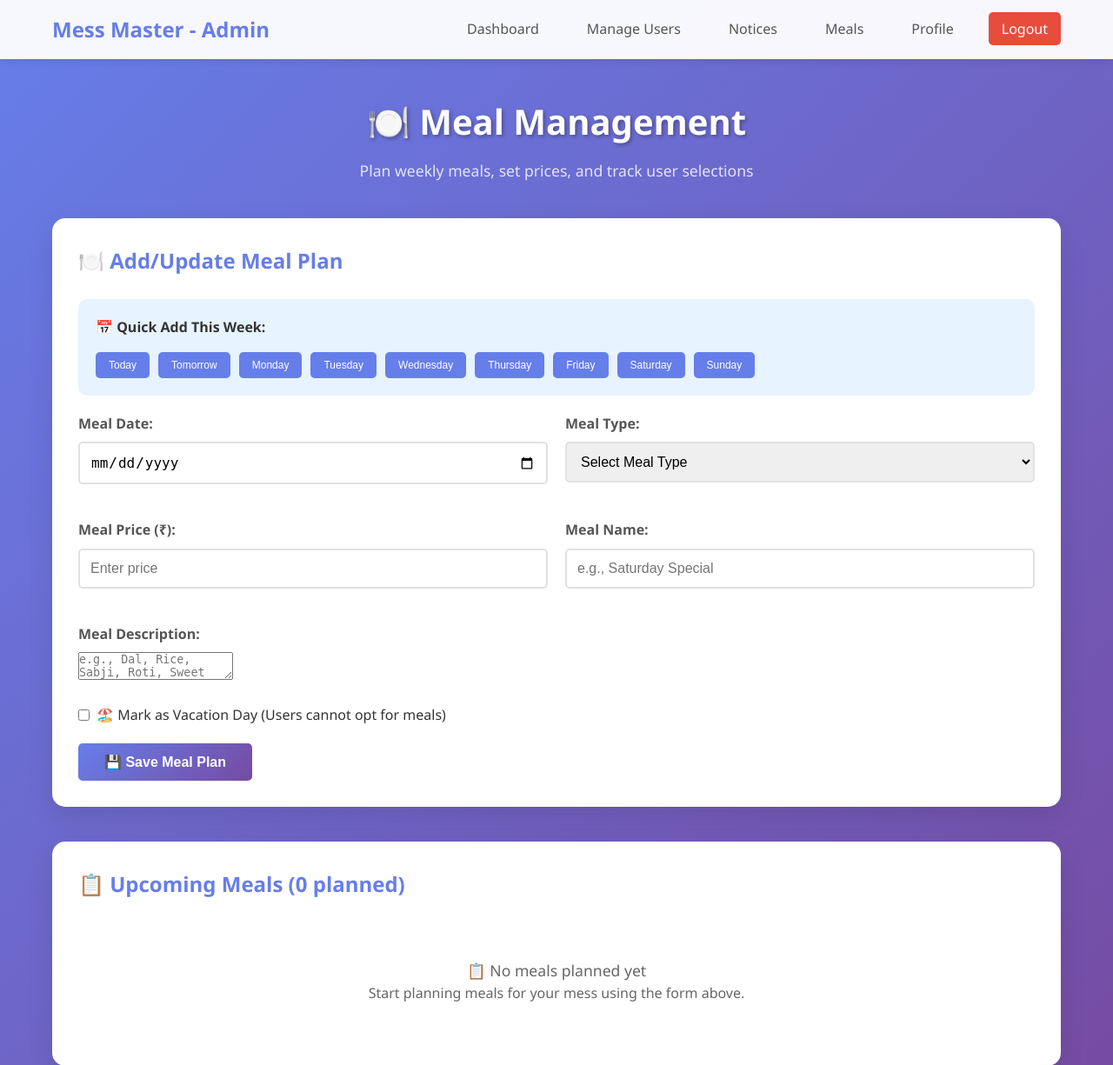
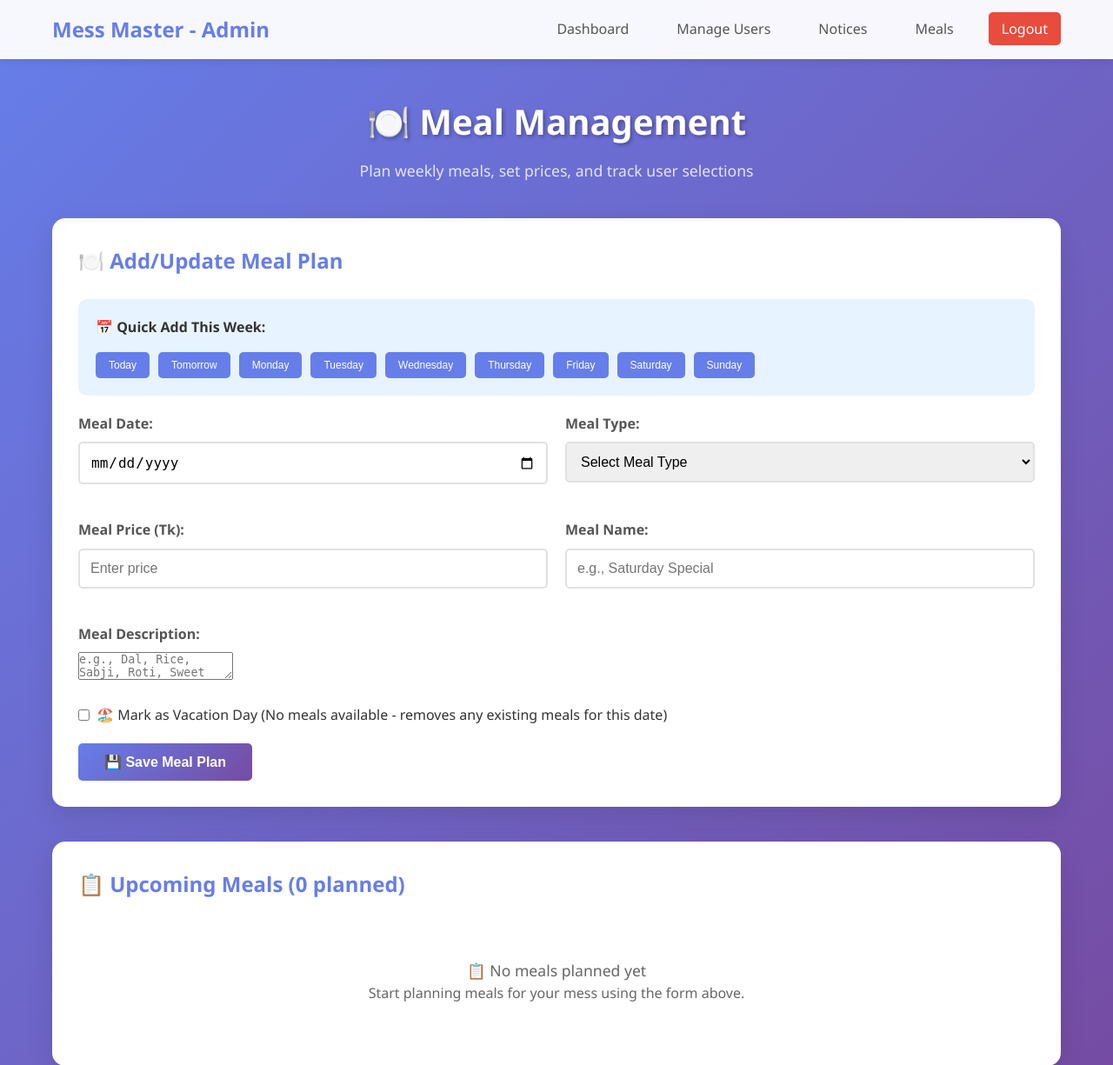
Before and after one commit to shailasnigdha/mess_master, a PHP site: page /admin_meals.php in a window 1280 px wide. Shown: the top 1225 px of the page at 87% size. Run offline with PHP 8.4, Linux system fonts and the light colour scheme; a user stored in the database is signed in; tables that the repository leaves empty hold one stand-in row (values such as "Sample post").

Commit message:
feat: vacation restrictions + Tk currency

```diff
--- a/admin_meals.php
+++ b/admin_meals.php
@@ -17,15 +17,47 @@
     $is_vacation = isset($_POST['is_vacation']) ? 1 : 0;
 
     if (!empty($meal_date) && !empty($meal_type) && !empty($meal_name) && $meal_price > 0) {
+        // Check if there's already a vacation day on this date
+        $vacation_check = $conn->prepare("SELECT id FROM meal_plans WHERE meal_date = ? AND is_vacation_day = 1 LIMIT 1");
+        $vacation_check->bind_param("s", $meal_date);
+        $vacation_check->execute();
+        $vacation_result = $vacation_check->get_result();
+
+        if ($vacation_result->num_rows > 0 && !$is_vacation) {
+            // There's already a vacation day on this date and user is trying to add a regular meal
+            $error = "Cannot add meals on vacation days. " . date('F j, Y', strtotime($meal_date)) . " is marked as a vacation day.";
+            $vacation_check->close();
+        } else {
+            $vacation_check->close();
+
+            // If marking as vacation, prevent adding regular meals for same date
+            if ($is_vacation) {
+                // Remove any existing regular meals for this date
+                $cleanup_stmt = $conn->prepare("DELETE FROM meal_plans WHERE meal_date = ? AND is_vacation_day = 0");
+                $cleanup_stmt->bind_param("s", $meal_date);
+                $cleanup_stmt->execute();
+                $cleanup_stmt->close();
+
+                // Add vacation day entry (only one vacation entry per date)
+                $stmt = $conn->prepare("INSERT INTO meal_plans (meal_date, meal_type, meal_name, meal_description, meal_price, is_vacation_day) VALUES (?, 'VACATION', 'Vacation Day', 'No meals available - Vacation day', 0, 1) ON DUPLICATE KEY UPDATE meal_name = 'Vacation Day', meal_description = 'No meals available - Vacation day', meal_price = 0, is_vacation_day = 1");
+                $stmt->bind_param("s", $meal_date);
+            } else {
+                // Regular meal addition
                 $stmt = $conn->prepare("INSERT INTO meal_plans (meal_date, meal_type, meal_name, meal_description, meal_price, is_vacation_day) VALUES (?, ?, ?, ?, ?, ?) ON DUPLICATE KEY UPDATE meal_name = VALUES(meal_name), meal_description = VALUES(meal_description), meal_price = VALUES(meal_price), is_vacation_day = VALUES(is_vacation_day)");
                 $stmt->bind_param("ssssdi", $meal_date, $meal_type, $meal_name, $meal_description, $meal_price, $is_vacation);
+            }
 
             if ($stmt->execute()) {
+                if ($is_vacation) {
+                    $success = date('F j, Y', strtotime($meal_date)) . " has been marked as vacation day. All meals for this date have been removed.";
+                } else {
                     $success = "$meal_type meal for " . date('F j, Y', strtotime($meal_date)) . " has been saved successfully!";
+                }
             } else {
                 $error = "Error saving meal plan. Please try again.";
             }
             $stmt->close();
+        }
     } else {
         $error = "Please fill in all required fields with valid data.";
     }
@@ -222,7 +254,6 @@
                 <li><a href="admin_manage_users.php">Manage Users</a></li>
                 <li><a href="admin_notices.php">Notices</a></li>
                 <li><a href="admin_meals.php">Meals</a></li>
-                <li><a href="admin_profile.php">Profile</a></li>
                 <li><a href="logout.php" class="logout-link">Logout</a></li>
             </ul>
         </div>
@@ -284,7 +315,7 @@
 
                 <div class="form-row">
                     <div class="form-group">
-                        <label for="meal_price">Meal Price (₹):</label>
+                        <label for="meal_price">Meal Price (Tk):</label>
                         <input type="number" id="meal_price" name="meal_price" step="0.50" min="1" placeholder="Enter price" required
                                value="<?php echo htmlspecialchars($_POST['meal_price'] ?? ''); ?>">
                     </div>
@@ -305,7 +336,7 @@
 
                 <div class="checkbox-group">
                     <input type="checkbox" id="is_vacation" name="is_vacation" <?php echo (isset($_POST['is_vacation']) ? 'checked' : ''); ?>>
-                    <label for="is_vacation">🏖️ Mark as Vacation Day (Users cannot opt for meals)</label>
+                    <label for="is_vacation">🏖️ Mark as Vacation Day (No meals available - removes any existing meals for this date)</label>
                 </div>
 
                 <button type="submit" name="add_meal" class="login-btn" style="width: auto; padding: 12px 30px; margin-top: 20px;">
@@ -336,11 +367,11 @@
                         </div>
                         <?php endif; ?>
                         <div class="meal-stats">
-                            <span class="stat-badge price-badge">₹<?= number_format($meal['meal_price'], 2) ?></span>
+                            <span class="stat-badge price-badge">Tk <?= number_format($meal['meal_price'], 2) ?></span>
                             <?php if ($meal['is_vacation_day']): ?>
                                 <span class="stat-badge vacation-badge">🏖️ Vacation Day</span>
                             <?php else: ?>
-                                <span class="stat-badge users-badge">👥 <?= $meal['users_opted_in'] ?> users opted in</span>
+                                <span class="stat-badge users-badge">👥 <?= $meal['users_opted_in'] ?> users turned on</span>
                             <?php endif; ?>
                         </div>
                     </div>
@@ -412,6 +443,60 @@
 
         document.getElementById('meal_date').addEventListener('change', updateMealName);
         document.getElementById('meal_type').addEventListener('change', updateMealName);
+
+        // Handle vacation day checkbox
+        function toggleVacationFields() {
+            const vacationCheckbox = document.getElementById('is_vacation');
+            const mealTypeField = document.getElementById('meal_type');
+            const mealNameField = document.getElementById('meal_name');
+            const mealDescField = document.getElementById('meal_description');
+            const mealPriceField = document.getElementById('meal_price');
+
+            if (vacationCheckbox.checked) {
+                // Disable meal fields when vacation is checked
+                mealTypeField.disabled = true;
+                mealNameField.disabled = true;
+                mealDescField.disabled = true;
+                mealPriceField.disabled = true;
+
+                // Set vacation values
+                mealNameField.value = 'Vacation Day';
+                mealDescField.value = 'No meals available - Vacation day';
+                mealPriceField.value = '0';
+
+                // Style disabled fields
+                [mealTypeField, mealNameField, mealDescField, mealPriceField].forEach(field => {
+                    field.style.backgroundColor = '#f5f5f5';
+                    field.style.color = '#999';
+                });
+            } else {
+                // Enable meal fields when vacation is unchecked
+                mealTypeField.disabled = false;
+                mealNameField.disabled = false;
+                mealDescField.disabled = false;
+                mealPriceField.disabled = false;
+
+                // Clear vacation values
+                mealNameField.value = '';
+                mealDescField.value = '';
+                mealPriceField.value = '';
+
+                // Reset field styles
+                [mealTypeField, mealNameField, mealDescField, mealPriceField].forEach(field => {
+                    field.style.backgroundColor = '';
+                    field.style.color = '';
+                });
+
+                // Update meal name based on current selections
+                updateMealName();
+            }
+        }
+
+        // Add event listener for vacation checkbox
+        document.getElementById('is_vacation').addEventListener('change', toggleVacationFields);
+
+        // Initialize on page load
+        toggleVacationFields();
     </script>
 </body>
 </html>
```
Lines whose indentation alone changed are shown as unchanged.
